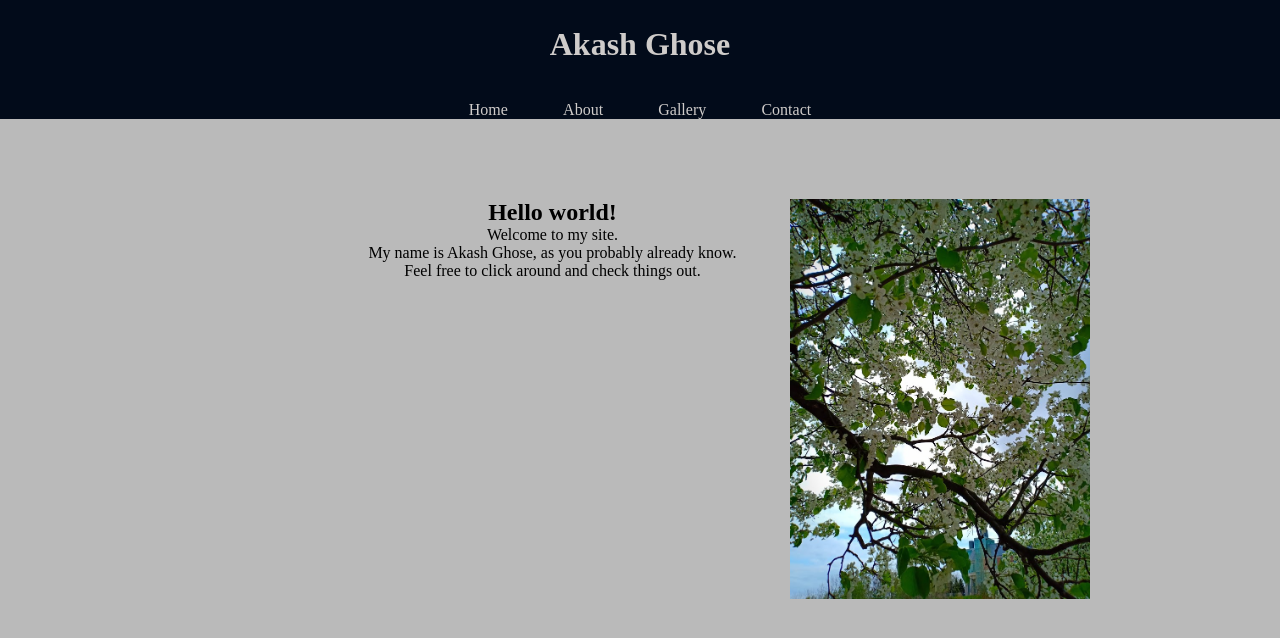
After one commit to aghose/art320, a WordPress theme: template ghose-project01/index.php in a window 1280 px wide. The commit adds this page. Shown: the top 638 px of the page. Run offline with PHP 8.4 and a stand-in for WordPress, Linux system fonts and the light colour scheme; the site name, menu and one post (Sample post) are stand-ins, and other content is empty.

Commit message:
Started seperating index.html into php files in preparation for WordPress

```diff
--- /dev/null
+++ b/ghose-project01/footer.php
@@ -0,0 +1,8 @@
+
+    </div>
+    <!-- End of wrapper -->
+
+
+    <?php wp_footer(); ?>
+  </body>
+  </html>
--- /dev/null
+++ b/ghose-project01/header.php
@@ -0,0 +1,24 @@
+<!DOCTYPE html>
+<html lang="en" dir="ltr">
+<head>
+  <meta charset="utf-8">
+  <meta name="viewport" content="width=device-width, initial-scale=1.0" />
+  <link href="<?php bloginfo('stylesheet_url');?>" rel="stylesheet" />
+  <title>Aghose</title>
+  <?php wp_head(); ?>
+</head>
+<body>
+
+  <div id="wrapper" class="">
+
+    <header>
+      <h1>Akash Ghose</h1>
+      <nav id="navbar">
+        <ul>
+          <li>Home</li>
+          <li>About</li>
+          <li>Gallery</li>
+          <li>Contact</li>
+        </ul>
+      </nav>
+    </header>
--- /dev/null
+++ b/ghose-project01/index.php
@@ -0,0 +1,29 @@
+
+<?php get_header(); ?>
+
+
+<main>
+
+  <div id="main_container" class="">
+    <div id="img_container" class="">
+      <img src="images\flowers.jpg" alt="Picture of flowers on a tree">
+    </div>
+
+    <div id="intro_container" class="">
+
+      <h2> Hello world! </h2>
+
+      <p id="welcome"> Welcome to my site. </p>
+      <p> My name is Akash Ghose, as you probably already know. <br>
+        Feel free to click around and check things out.</p>
+
+      </div>
+
+    </div>
+    <!-- end of main_container -->
+
+
+
+  </main>
+
+<?php get_footer(); ?>
```
Also changed, not shown: ghose-project01/style.css (+7 -0 lines).
